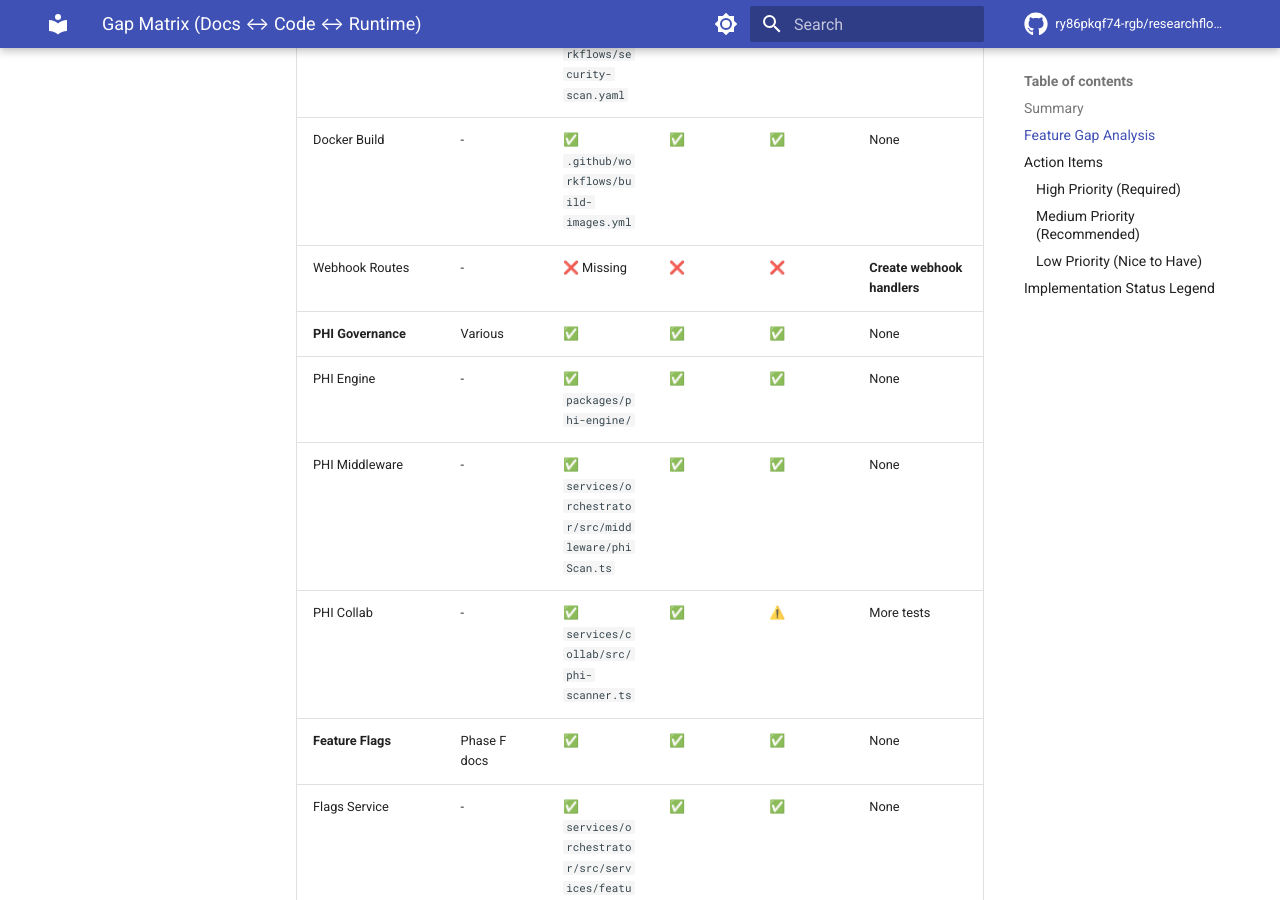
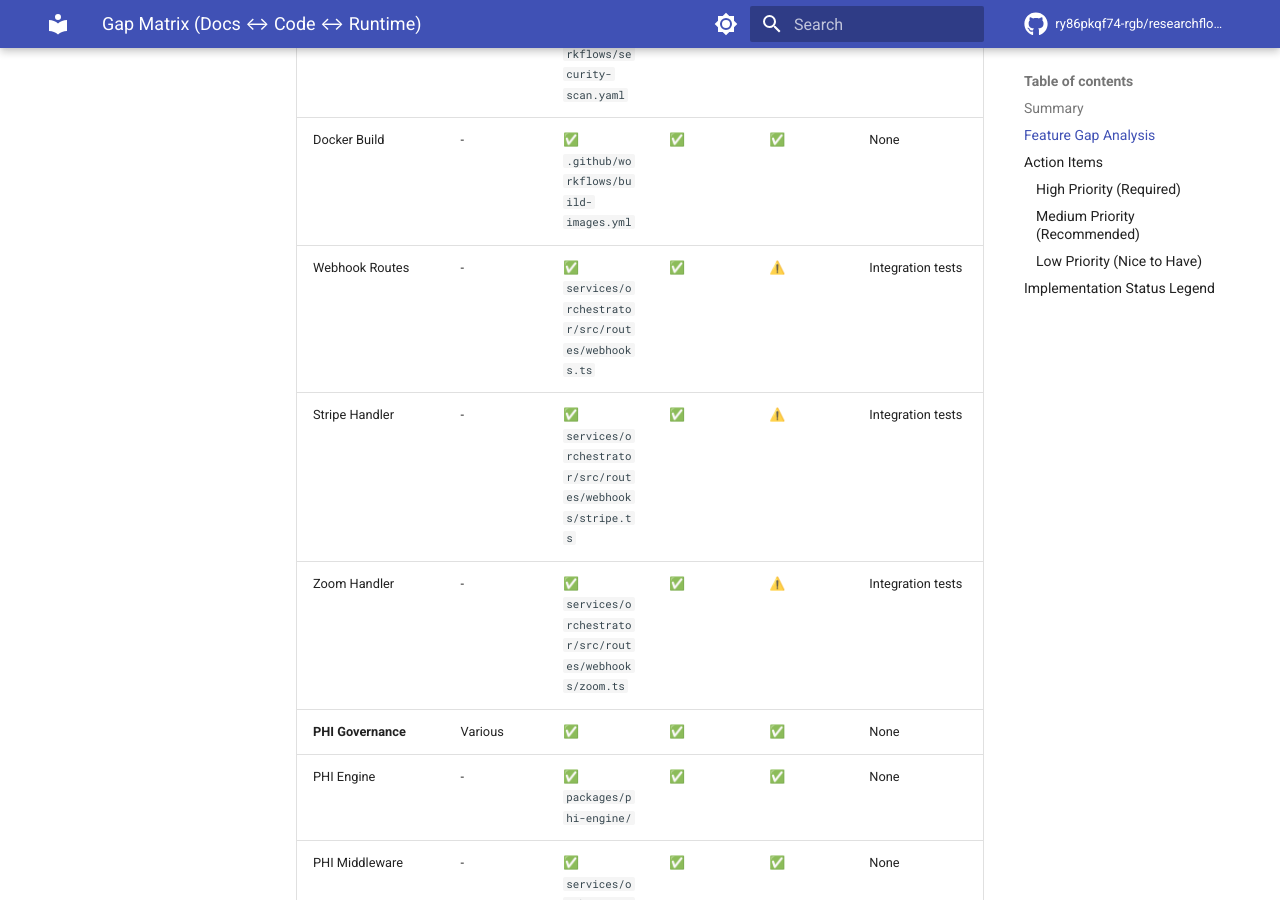
Before and after one commit to ry86pkqf74-rgb/researchflow-production, an MkDocs documentation site: the page built from docs/audit/GAP_MATRIX.md, in a window 1280 px wide and 900 px high, scrolled down 5700 px. Built offline with MkDocs 1.6.1 and Material for MkDocs 9.7.7, drawn with Linux system fonts in a browser that asks for light colours; comment, search, counter and statistics services are not loaded; some of the changed text lies outside the part shown.

Commit message:
[Phase 4] Update GAP_MATRIX.md - webhooks are implemented
- Updated generation date to 2026-01-26
- Fixed Webhook Routes status: ❌ -> ✅
- Added rows for Stripe Handler and Zoom Handler
- Updated Action Items:
  - Marked webhook creation as COMPLETED
  - Added 'integration tests for webhooks' to medium priority

Webhook implementation verified at:
- services/orchestrator/src/routes/webhooks.ts (route registration)
- services/orchestrator/src/routes/webhooks/stripe.ts (Stripe handler)
- services/orchestrator/src/routes/webhooks/zoom.ts (Zoom handler)
- docs/runbooks/webhooks.md (documentation already exists)

```diff
--- a/docs/audit/GAP_MATRIX.md
+++ b/docs/audit/GAP_MATRIX.md
@@ -50,7 +50,9 @@ The repository is **well-implemented** with most documented features having work
 | CI Workflow | - | ✅ `.github/workflows/ci.yml` | ✅ | ✅ | None |
 | Security Scan | - | ✅ `.github/workflows/security-scan.yaml` | ✅ | ✅ | None |
 | Docker Build | - | ✅ `.github/workflows/build-images.yml` | ✅ | ✅ | None |
-| Webhook Routes | - | ❌ Missing | ❌ | ❌ | **Create webhook handlers** |
+| Webhook Routes | - | ✅ `services/orchestrator/src/routes/webhooks.ts` | ✅ | ⚠️ | Integration tests |
+| Stripe Handler | - | ✅ `services/orchestrator/src/routes/webhooks/stripe.ts` | ✅ | ⚠️ | Integration tests |
+| Zoom Handler | - | ✅ `services/orchestrator/src/routes/webhooks/zoom.ts` | ✅ | ⚠️ | Integration tests |
 | **PHI Governance** | Various | ✅ | ✅ | ✅ | None |
 | PHI Engine | - | ✅ `packages/phi-engine/` | ✅ | ✅ | None |
 | PHI Middleware | - | ✅ `services/orchestrator/src/middleware/phiScan.ts` | ✅ | ✅ | None |
@@ -65,17 +67,18 @@ The repository is **well-implemented** with most documented features having work
 ## Action Items
 
 ### High Priority (Required)
-1. ✅ ~~Create webhook handlers for external integrations (Stripe/Zoom)~~ - **TO CREATE**
+1. ✅ ~~Create webhook handlers for external integrations (Stripe/Zoom)~~ - **COMPLETED** (see `services/orchestrator/src/routes/webhooks/`)
 
 ### Medium Priority (Recommended)
 2. Add integration tests for collaboration server
 3. Add more unit tests for artifact graph operations
 4. Add tests for IMRaD AI router integration
+5. Add integration tests for webhook handlers (Stripe/Zoom)
 
 ### Low Priority (Nice to Have)
-5. Add UI tests for graph visualization
-6. Add performance benchmarks for literature search
-7. Add chaos tests for collab server failover
+6. Add UI tests for graph visualization
+7. Add performance benchmarks for literature search
+8. Add chaos tests for collab server failover
 
 ## Implementation Status Legend
 
```
Also changed, not shown: other parts of docs/audit/GAP_MATRIX.md (+1 -1 lines).
